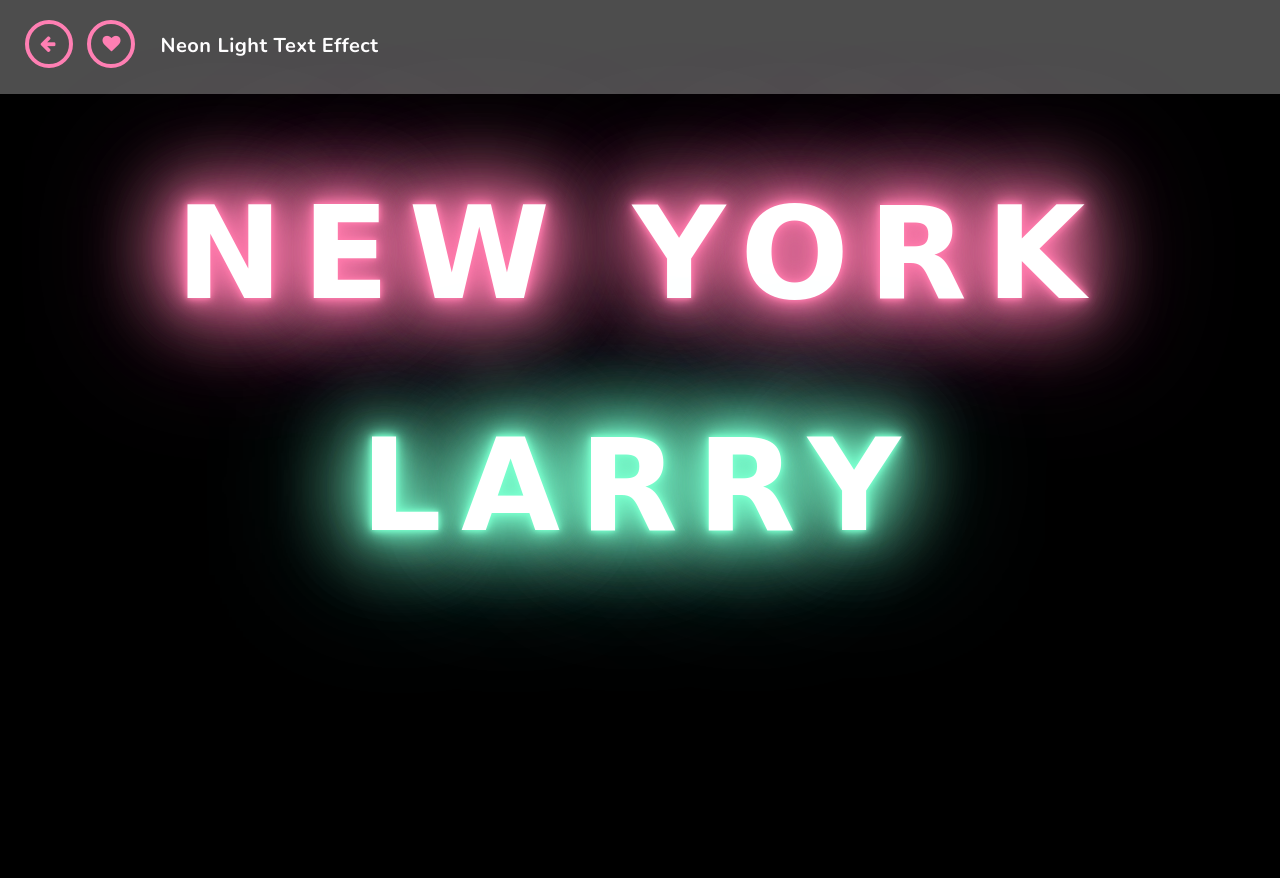
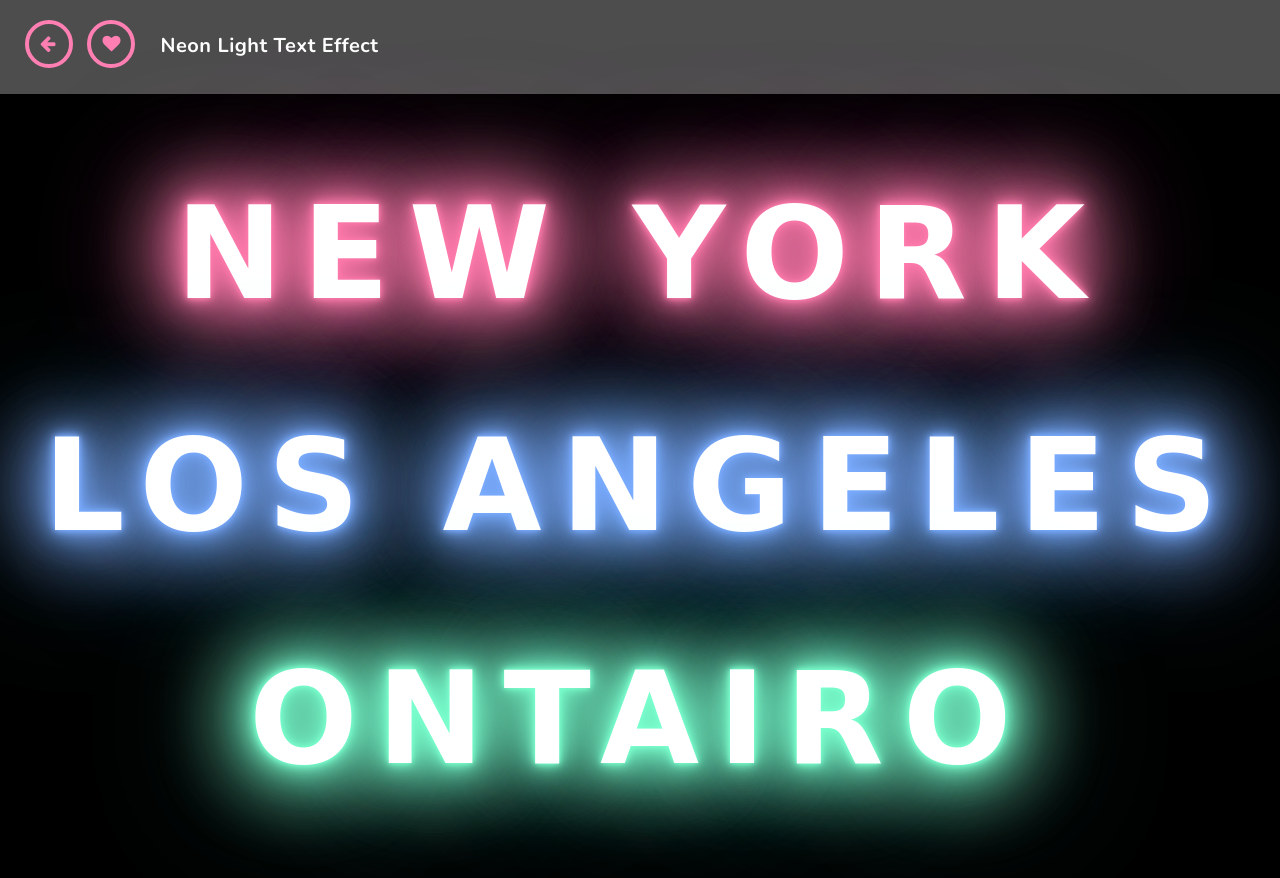
Before and after one commit to LarrySul/NeonTextEffect, a plain HTML site: page index.html in a window 1280 px wide. Before the commit the page ends 800 px from the top, so only its background shows below. Drawn offline with nearby package versions, Linux system fonts and the light colour scheme; a web font is replaced by a local one.

Commit message:
Update index.html

```diff
--- a/index.html
+++ b/index.html
@@ -20,8 +20,8 @@
   </header>
     <main>
         <h1 class="neon pink">NEW YORK</h1>
-<!--         <h1 class="neon blue">LARRY </h1> -->
-        <h1 class="neon green">LARRY </h1>
+        <h1 class="neon blue">LOS ANGELES </h1>
+        <h1 class="neon green">ONTAIRO</h1>
     </main>
 </body>
 </html>
```
